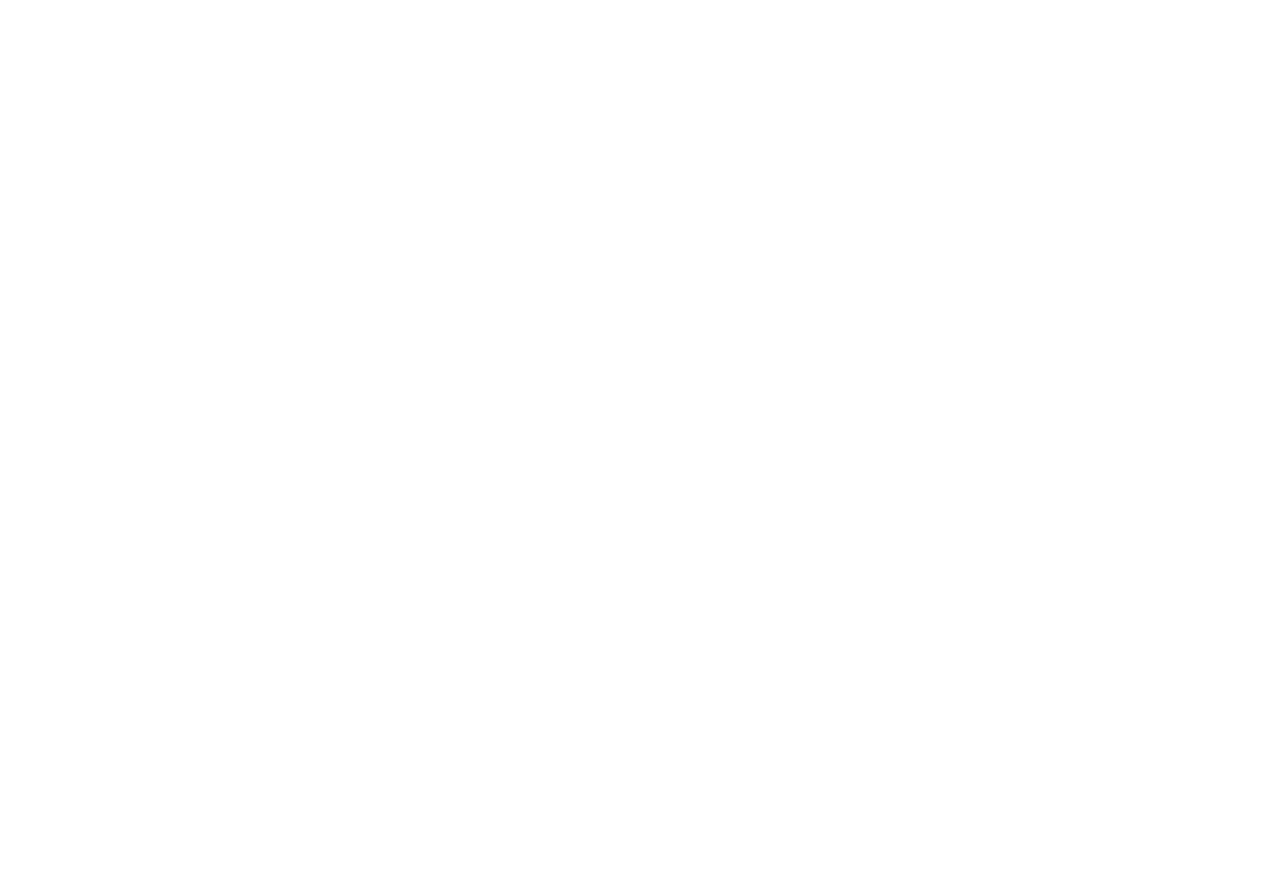
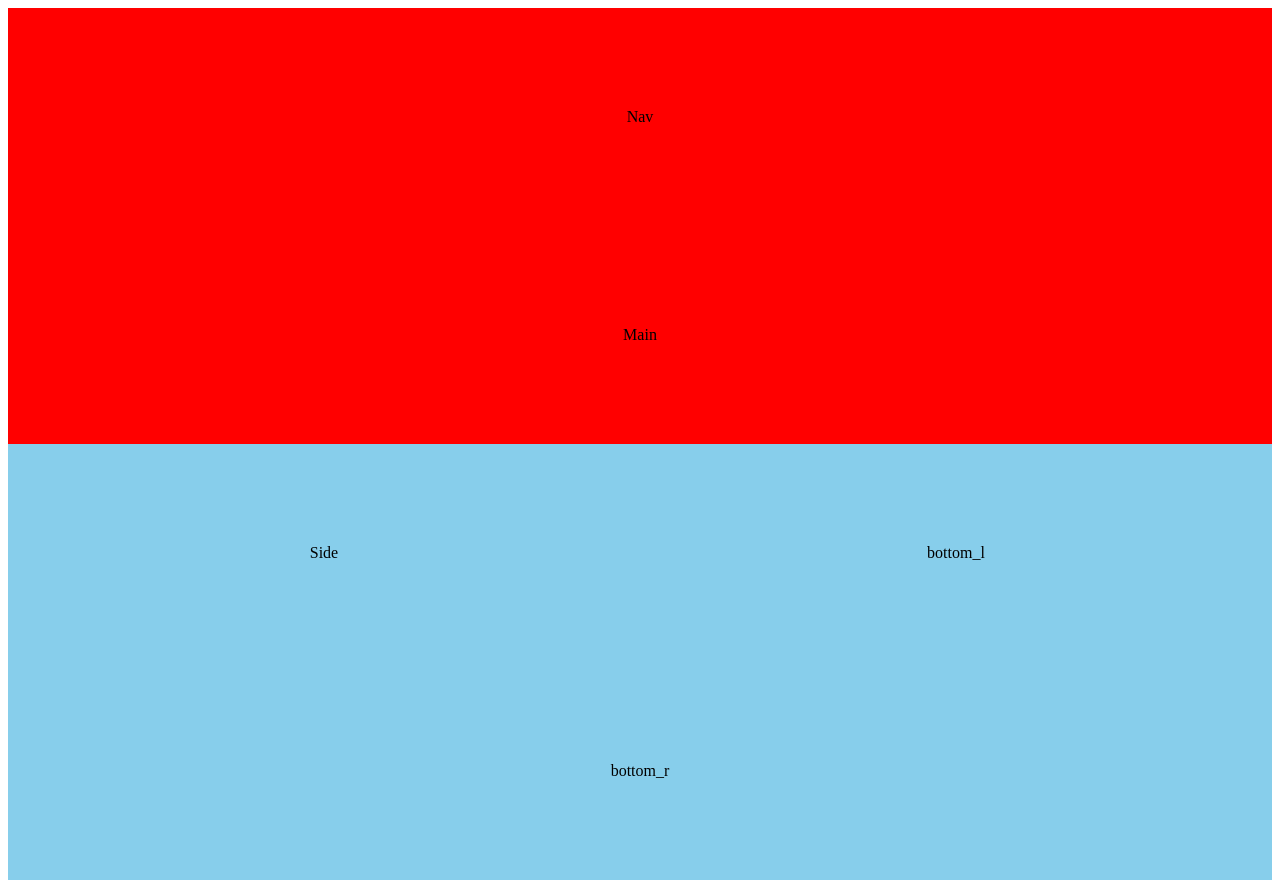
Before and after one commit to ASDAH-COMP/github-introduction-treywha, a plain HTML site: page index.html in a window 1280 px wide. Before the commit the page ends 800 px from the top, so only its background shows below. Drawn offline with Linux system fonts and the light colour scheme.

Commit message:
added root colors

```diff
--- a/index.html
+++ b/index.html
@@ -1,12 +1,19 @@
 <!DOCTYPE html>
 <html lang="en">
 <head>
-    <meta charset="UTF-8">
-    <meta http-equiv="X-UA-Compatible" content="IE=edge">
-    <meta name="viewport" content="width=device-width, initial-scale=1.0">
-    <title>Document</title>
+  <meta charset="UTF-8">
+  <meta http-equiv="X-UA-Compatible" content="IE=edge">
+  <meta name="viewport" content="width=device-width, initial-scale=1.0">
+  <link rel="stylesheet" href="style.css">
+  <title>Document</title>
 </head>
 <body>
-
+  <div class="container">
+    <div class="nav">Nav</div><!--nav-->
+    <div class="main">Main</div><!--main-->
+    <div class="side">Side</div><!--side-->
+    <div class="bottom_l">bottom_l</div><!--side-->
+    <div class="bottom_r">bottom_r</div><!--side-->
+  </div>
 </body>
 </html>
--- /dev/null
+++ b/style.css
@@ -0,0 +1,60 @@
+
+:root{
+    --main-color: skyblue;
+    --bg-color: red;
+  }
+
+  .container{
+    display: grid;
+    grid-template-columns: 1fr 1fr;
+    grid-template-rows: auto;
+    grid-template-areas:
+    "nav nav"
+    "main main"
+    "side bottom_l"
+    "bottom_r bottom_r";
+  }
+
+  .nav{
+    grid-area: nav;
+    padding: 100px;
+    background-color: var(--bg-color);
+    text-align: center;
+  }
+
+  .main{
+    grid-area: main;
+    padding: 100px;
+    background-color: var(--bg-color);
+    text-align: center;
+  }
+
+  .side{
+    grid-area: side;
+    padding: 100px;
+    background-color: var(--main-color);
+    text-align: center;
+  }
+
+  .bottom_l{
+    grid-area: bottom_l;
+    padding: 100px;
+    background-color: var(--main-color);
+    text-align: center;
+  }
+
+  .bottom_r{
+    grid-area: bottom_r;
+    padding: 100px;
+    background-color: var(--main-color);
+    text-align: center;
+  }
+
+  @media only screen and (max-width: 600px){
+    .container{
+      grid-template-columns: 1fr;
+      grid-template-areas:
+      "main"
+      "side"
+      "bottom_l"
+      "bottom_r";
```
